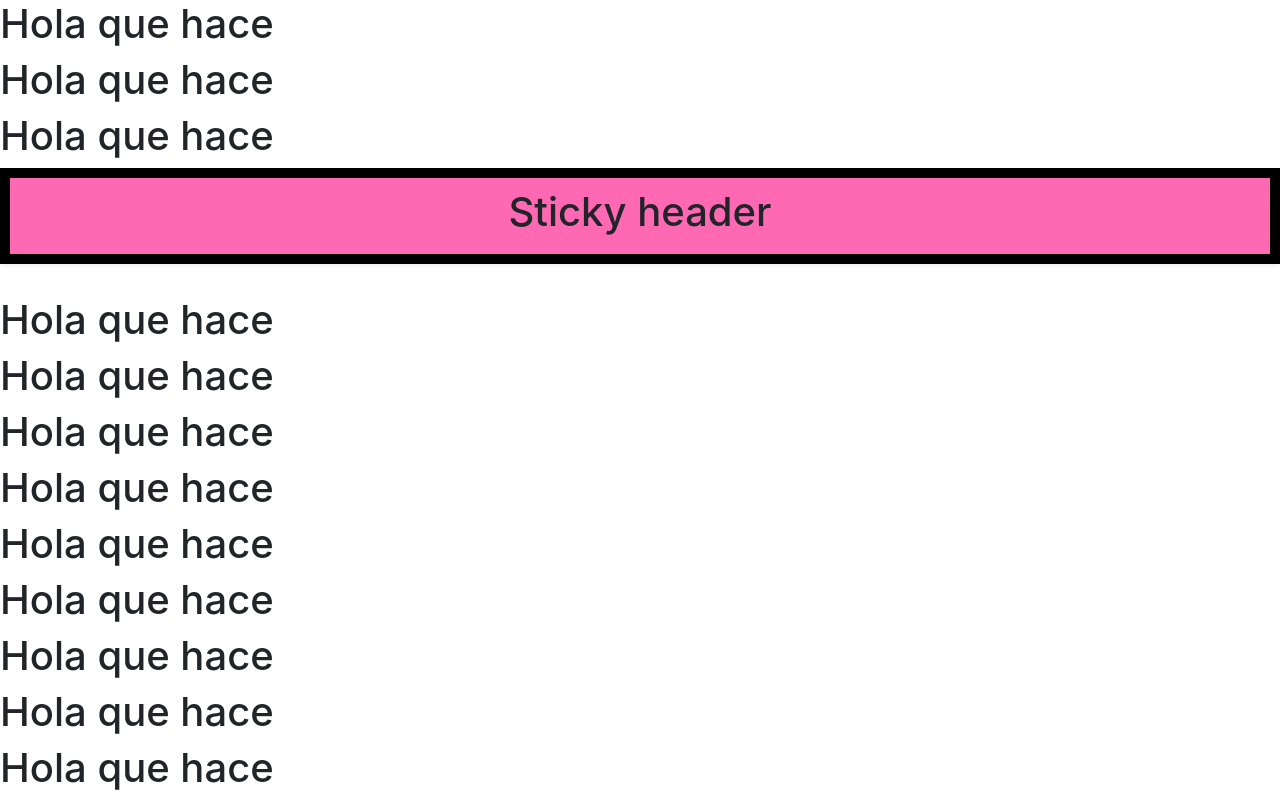
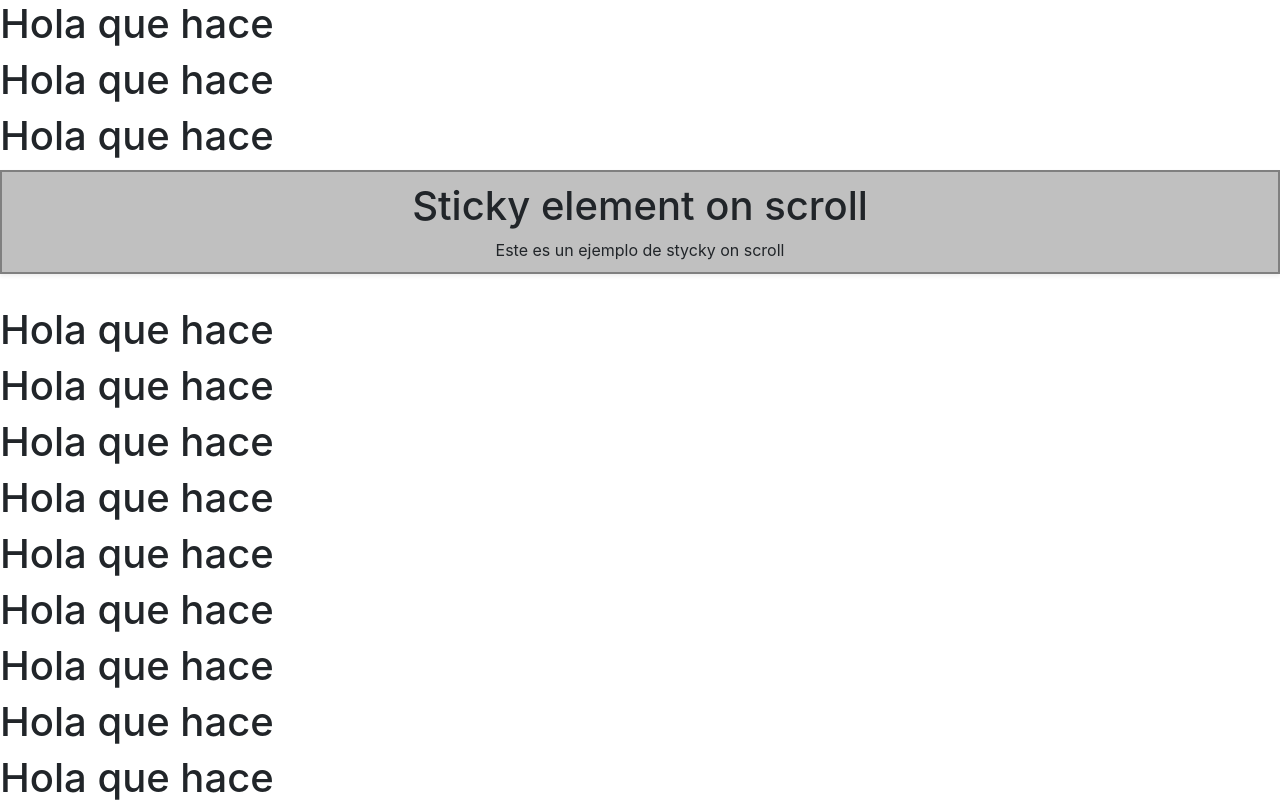
Before and after one commit to geraldani/react-utils, a React (Create React App) app: page / in a window 1280 px wide. Shown: the top 802 px of the page. Built offline with nearby package versions, Linux system fonts and the light colour scheme.

Commit message:
bug de salto on scroll

```diff
--- a/src/App.js
+++ b/src/App.js
@@ -4,7 +4,6 @@ import Sticky from './View/Sticky'
 function App () {
   return (
     <div>
-      {/*<div style={{height: '168px', width:'50px',background:'yellow',position:'absolute',top:'0',left:'0'}}/>*/}
       {[...Array(3)].map(() => <h1>Hola que hace</h1>)}
       <Sticky />
       {[...Array(20)].map(() => <h1>Hola que hace</h1>)}
--- a/src/Components/Sticky/StickyElementHooks.js
+++ b/src/Components/Sticky/StickyElementHooks.js
@@ -3,8 +3,9 @@ import { StyledContainer } from './styles'
 
 const totalHeight = (elem) => { // retorna el alto total de un elemento del DOM
   const styles = window.getComputedStyle(elem) //obtengo los estilos del elemento sticky (para sumar los margenes)
-  //al alto del elemento que es el offsetHeigh (incluye los bordes) le sumo los margenes que pueda tener
-  return (elem.offsetHeight + parseFloat(styles.marginTop) + parseFloat(styles.marginBottom))
+  console.log('margintop ', styles.marginTop)
+  const top = parseFloat(styles.marginTop)
+  return (elem.offsetHeight + parseFloat(styles.marginBottom) + top - (top > 7 ? 10 : 0))//al alto del elemento que es el offsetHeigh (incluye los bordes) le sumo los margenes que pueda tener
 }
 
 const totalBox = (elem) => {// retorna la suma del borde, margen y padding de un elemento del DOM
@@ -34,20 +35,18 @@ export const StickyElementWithHooks = ({ children, className = '' }) => {
     setSpaceNext(spaceNextElement)
 
     if (topCurrentElement > 0) {
+      window.onscroll = () => handleScroll(topCurrentElement)
+      return () => window.onscroll = () => {}
       // window.addEventListener('scroll', handleScroll)
-      window.onscroll = () => handleScroll(topCurrentElement)
       // return window.removeEventListener('scroll', handleScroll)
-      return () => window.onscroll = () => {}
     } else {
       setSticky(true)
     }
   }, [])
 
   const commonProps = { height: heightElement, space: spaceNext, sticky }
-
   return (
-    <StyledContainer ref={header} {...commonProps}
-                     className={`shadow ${className}`}>
+    <StyledContainer ref={header} className={`shadow ${className}`} {...commonProps}>
       {children}
     </StyledContainer>
   )
--- a/src/Components/Sticky/styles.js
+++ b/src/Components/Sticky/styles.js
@@ -3,7 +3,8 @@ import styled, { css } from 'styled-components'
 const sticky = css`
   position: fixed;
   top: 0;
-  width: 100%;
+  margin-top: 0!important;
+  z-index: 2500;
   & + * {
     padding-top: ${props => (props.height + props.space) + 'px'}!important;
   }
--- a/src/View/Sticky/index.js
+++ b/src/View/Sticky/index.js
@@ -4,7 +4,8 @@ import { StyledSticky } from './styles'
 const Sticky = () => {
   return (
     <StyledSticky>
-      <h1>Sticky header</h1>
+      <h1>Sticky element on scroll</h1>
+      <p className='m-0'>Este es un ejemplo de stycky on scroll</p>
     </StyledSticky>
   )
 }
--- a/src/View/Sticky/styles.js
+++ b/src/View/Sticky/styles.js
@@ -3,12 +3,14 @@ import { StickyElementWithHooks } from '../../Components/Sticky/StickyElementHoo
 
 export const StyledSticky = styled(StickyElementWithHooks)`
   width: 100%;
-  background-color: hotpink;
+  background-color: silver;
   display: flex;
   justify-content: center;
   align-items: center;
+  flex-direction: column;
   padding-top: 10px;
   padding-bottom: 10px;
-  border: solid 10px black;
+  border: solid 2px gray;
   margin-bottom: 2em;
+  margin-top: 10px;
 `
```
